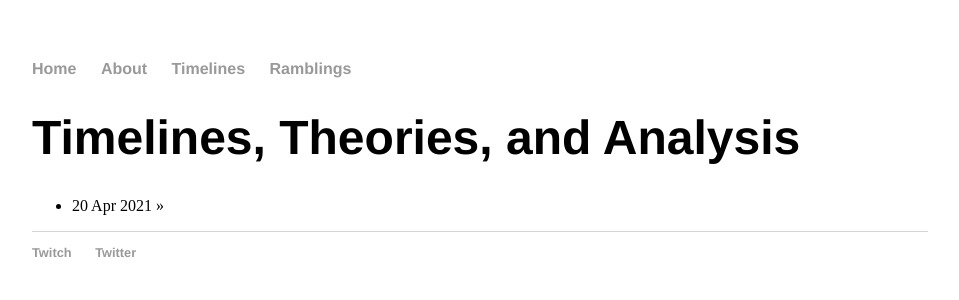
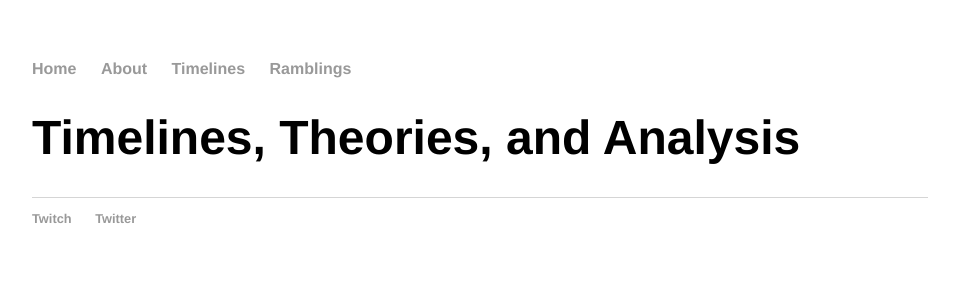
Before and after one commit to JJQuin99/JJQuin99.github.io, a Jekyll site: the page built from timelines/index.html, in a window 1280 px wide. Shown: the top 300 px of the page, without its empty margins (160-1119 px from the left). Built offline with Jekyll 4.4.1, drawn with Linux system fonts in a browser that asks for light colours; Markdown is read by kramdown in place of the engine named in the settings.

Commit message:
Update index.html

```diff
--- a/timelines/index.html
+++ b/timelines/index.html
@@ -5,7 +5,7 @@ title: Timelines, Theories, and Analysis
 	<h1>{{ page.title }}</h1>
 	<ul class="timelines">
 
-	  {% for post in site.posts %}
+	  {% for timelines in site.timelienes %}
 	    <li><span>{{ post.date | date_to_string }}</span> » <a href="{{ timelines.url }}" title="{{ timelines.title }}">{{ timelines.title }}</a></li>
 	  {% endfor %}
 	</ul>
```
